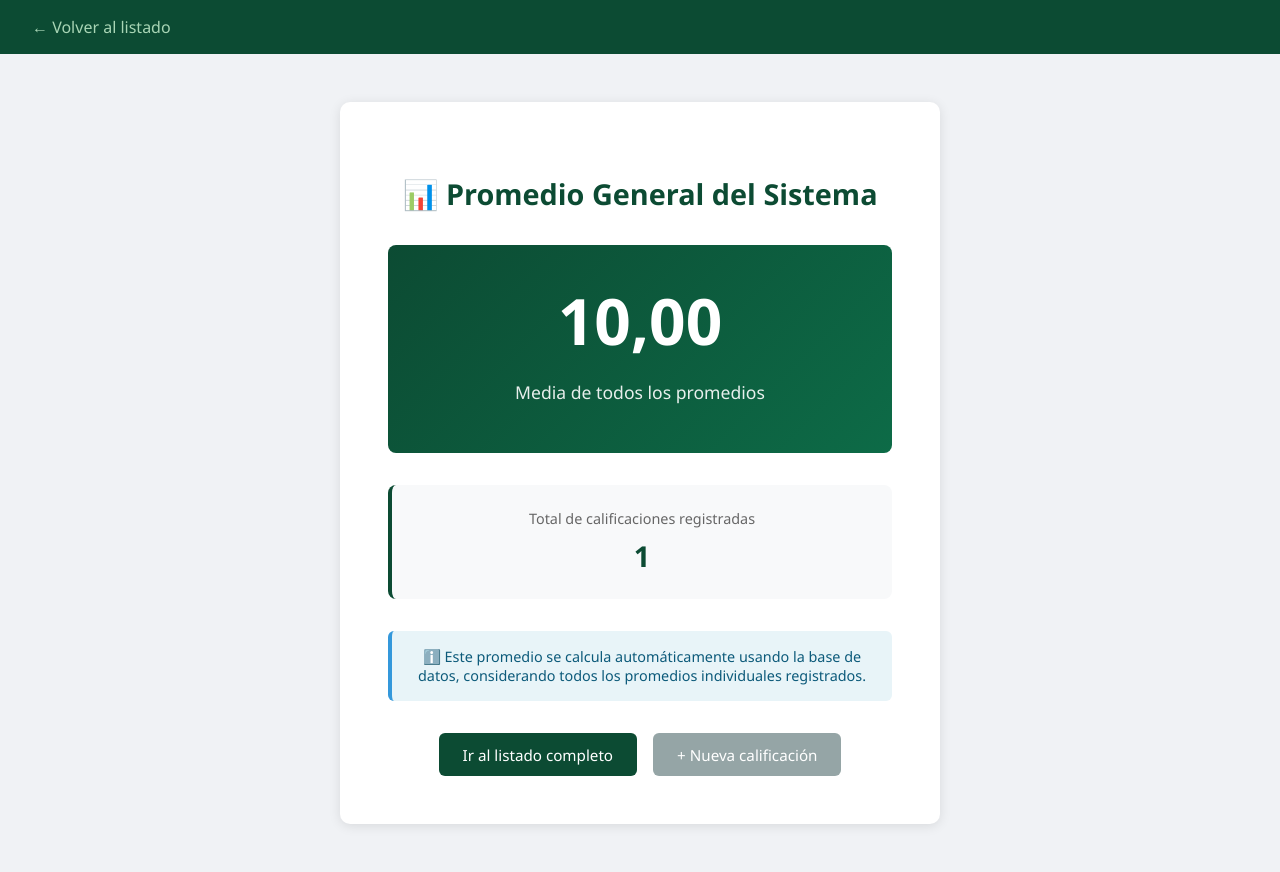
After one commit to sebastiandavid98/electivafinal, a Django app: template templates/calificaciones_heidy/promedio_general.html in a window 1280 px wide. The commit adds this page. Run offline with Django 5.2, Linux system fonts and the light colour scheme; the template is opened without the code that fills it: most values are stand-ins (such as "Sample title", 1, 10 or a date in 2020).

Commit message:
feat: Diseñar plantillas HTML para CRUD y promedio general
- formulario.html: Formulario limpio reutilizable para crear/editar
- lista.html: Tabla dinámica con promedio general en pie de tabla
- confirmar_eliminar.html: Confirmación segura de eliminación
- promedio_general.html: Dashboard de promedio general con agregaciones BD

```diff
--- /dev/null
+++ b/templates/calificaciones_heidy/promedio_general.html
@@ -0,0 +1,124 @@
+<!DOCTYPE html>
+<html lang="es">
+<head>
+    <meta charset="UTF-8">
+    <title>Promedio General</title>
+    <style>
+        body { font-family: 'Segoe UI', sans-serif; background: #f0f2f5; margin: 0; }
+        header { background: #0c4b33; color: white; padding: 1rem 2rem; }
+        header a { color: #a8d5b5; text-decoration: none; }
+        main { max-width: 600px; margin: 3rem auto; padding: 0 1rem; }
+        .card { background: white; padding: 3rem; border-radius: 10px;
+                box-shadow: 0 2px 12px rgba(0,0,0,.1); text-align: center; }
+        h2 { color: #0c4b33; margin-bottom: 2rem; font-size: 1.8rem; }
+        .promedio-display {
+            background: linear-gradient(135deg, #0c4b33 0%, #0d6b47 100%);
+            color: white;
+            padding: 2rem;
+            border-radius: 8px;
+            margin: 2rem 0;
+        }
+        .promedio-valor {
+            font-size: 4rem;
+            font-weight: bold;
+            margin: 0;
+        }
+        .promedio-etiqueta {
+            font-size: 1.1rem;
+            margin-top: 1rem;
+            opacity: 0.9;
+        }
+        .estadisticas {
+            display: grid;
+            grid-template-columns: 1fr;
+            gap: 1rem;
+            margin: 2rem 0;
+        }
+        .stat-item {
+            background: #f8f9fa;
+            padding: 1.5rem;
+            border-radius: 8px;
+            border-left: 4px solid #0c4b33;
+        }
+        .stat-label {
+            color: #666;
+            font-size: .9rem;
+            margin-bottom: .5rem;
+        }
+        .stat-value {
+            font-size: 1.8rem;
+            font-weight: bold;
+            color: #0c4b33;
+        }
+        .acciones {
+            display: flex;
+            gap: 1rem;
+            justify-content: center;
+            margin-top: 2rem;
+        }
+        .btn {
+            display: inline-block;
+            padding: .7rem 1.5rem;
+            border-radius: 6px;
+            text-decoration: none;
+            font-size: .95rem;
+            cursor: pointer;
+            border: none;
+        }
+        .btn-primary { background: #0c4b33; color: white; }
+        .btn-secondary { background: #95a5a6; color: white; }
+        .nota-info {
+            background: #e8f4f8;
+            color: #0c5a7a;
+            padding: 1rem;
+            border-radius: 6px;
+            margin-top: 1.5rem;
+            font-size: .9rem;
+            border-left: 4px solid #3498db;
+        }
+    </style>
+</head>
+<body>
+<header>
+    <a href="{% url 'calificaciones_heidy:lista' %}">← Volver al listado</a>
+</header>
+<main>
+    <div class="card">
+        <h2>📊 Promedio General del Sistema</h2>
+
+        <div class="promedio-display">
+            {% if promedio %}
+                <p class="promedio-valor">{{ promedio|floatformat:2 }}</p>
+                <p class="promedio-etiqueta">Media de todos los promedios</p>
+            {% else %}
+                <p class="promedio-valor">—</p>
+                <p class="promedio-etiqueta">Sin calificaciones registradas</p>
+            {% endif %}
+        </div>
+
+        <div class="estadisticas">
+            <div class="stat-item">
+                <div class="stat-label">Total de calificaciones registradas</div>
+                <div class="stat-value">{{ total_calificaciones }}</div>
+            </div>
+        </div>
+
+        {% if not promedio %}
+        <div class="nota-info">
+            ℹ️ No hay calificaciones registradas. El promedio se calculará una vez que agregues datos al sistema.
+        </div>
+        {% else %}
+        <div class="nota-info">
+            ℹ️ Este promedio se calcula automáticamente usando la base de datos,
+            considerando todos los promedios individuales registrados.
+        </div>
+        {% endif %}
+
+        <div class="acciones">
+            <a href="{% url 'calificaciones_heidy:lista' %}" class="btn btn-primary">Ir al listado completo</a>
+            <a href="{% url 'calificaciones_heidy:crear' %}" class="btn btn-secondary">+ Nueva calificación</a>
+        </div>
+    </div>
+</main>
+</body>
+</html>
```
Also changed, not shown: templates/calificaciones_heidy/confirmar_eliminar.html (+28 -10 lines), templates/calificaciones_heidy/formulario.html (+20 -8 lines), templates/calificaciones_heidy/lista.html (+24 -1 lines).
